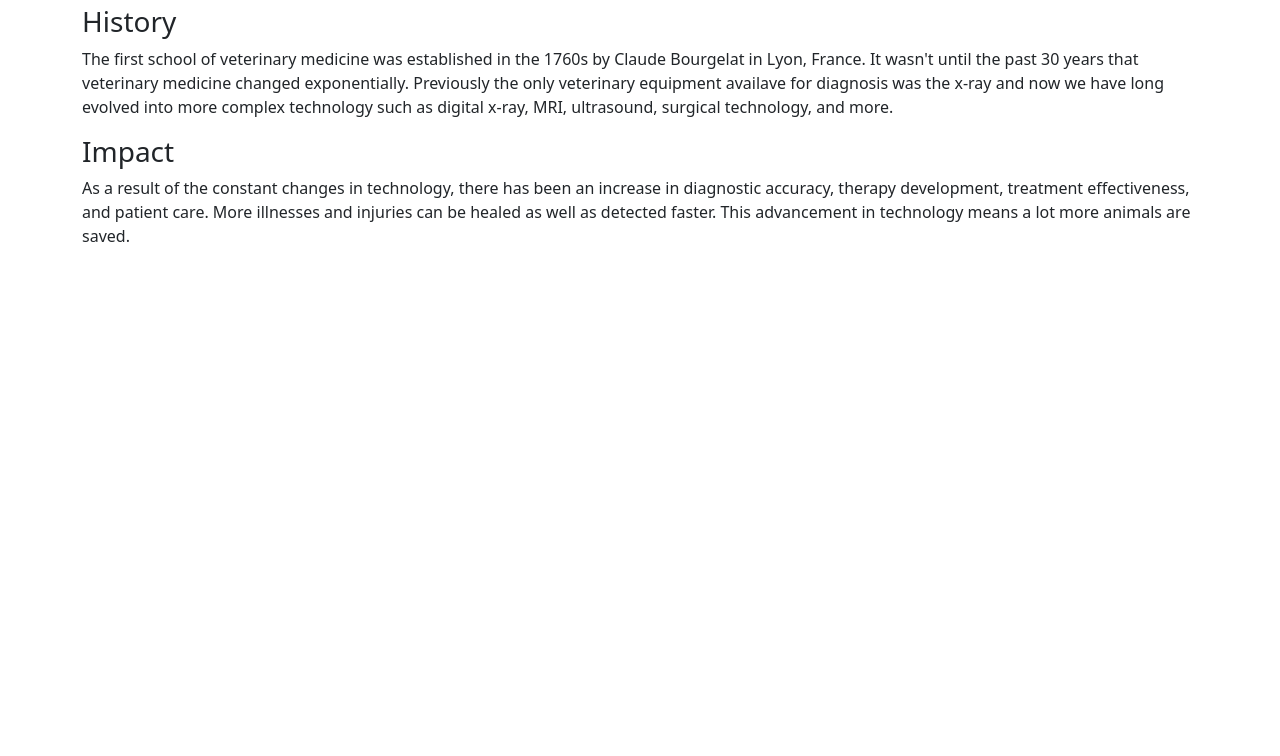
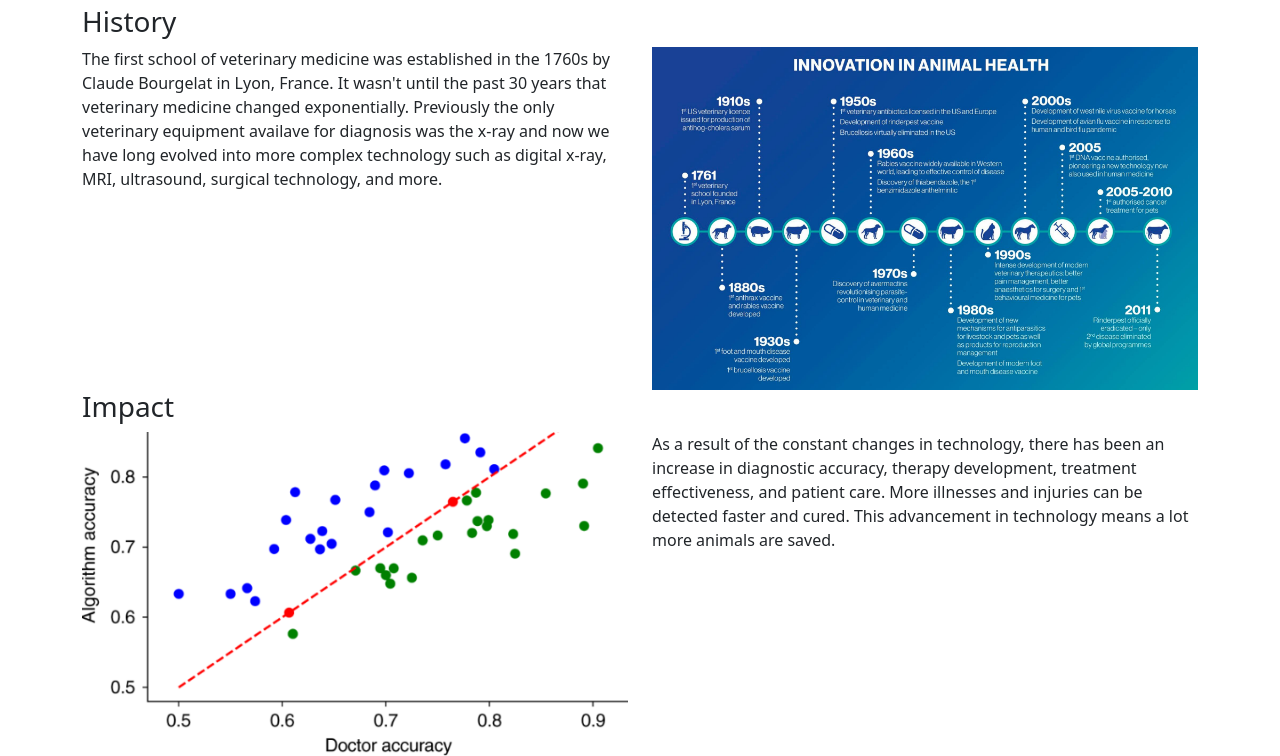
Before and after one commit to kateek5417/sep10-freedom-project, a plain HTML site: page index.html in a window 1280 px wide. Shown: the part 816-1572 px from the top of the page. Before the commit the page ends 1080 px from the top, so only its background shows below. Drawn offline with nearby package versions, Linux system fonts and the light colour scheme.

Commit message:
add history and impact imgs

```diff
--- a/index.html
+++ b/index.html
@@ -52,11 +52,13 @@
             <h2>The Role of Technology in Medicine</h2>
             <h3>History</h3>
             <div class="row">
-                <p>The first school of veterinary medicine was established in the 1760s by Claude Bourgelat in Lyon, France. It wasn't until the past 30 years that veterinary medicine changed exponentially. Previously the only veterinary equipment availave for diagnosis was the x-ray and now we have long evolved into more complex technology such as digital x-ray, MRI, ultrasound, surgical technology, and more. </p>
+                <p class="col col-xsm-12 col-lg-6">The first school of veterinary medicine was established in the 1760s by Claude Bourgelat in Lyon, France. It wasn't until the past 30 years that veterinary medicine changed exponentially. Previously the only veterinary equipment availave for diagnosis was the x-ray and now we have long evolved into more complex technology such as digital x-ray, MRI, ultrasound, surgical technology, and more. </p>
+                <img src="img/vet-timeline.jpg" class="col col-xsm-12 col-lg-6">
             </div>
             <h3>Impact</h3>
             <div class="row">
-                <p>As a result of the constant changes in technology, there has been an increase in diagnostic accuracy, therapy development, treatment effectiveness, and patient care. More illnesses and injuries can be healed as well as detected faster. This advancement in technology means a lot more animals are saved.</p>
+                <img src="img/vet-graph.png" class="col col-xsm-12 col-lg-6">
+                <p class="col col-xsm-12 col-lg-6">As a result of the constant changes in technology, there has been an increase in diagnostic accuracy, therapy development, treatment effectiveness, and patient care. More illnesses and injuries can be detected faster and cured. This advancement in technology means a lot more animals are saved.</p>
             </div>
         </div>
 
--- a/style.css
+++ b/style.css
@@ -10,7 +10,7 @@
     z-index: 1;
 }
 
-img {
+.title-img {
     width: 100%;
 }
 
```
Also changed, not shown: img/vet-graph.png (added), img/vet-timeline.jpg (added).
